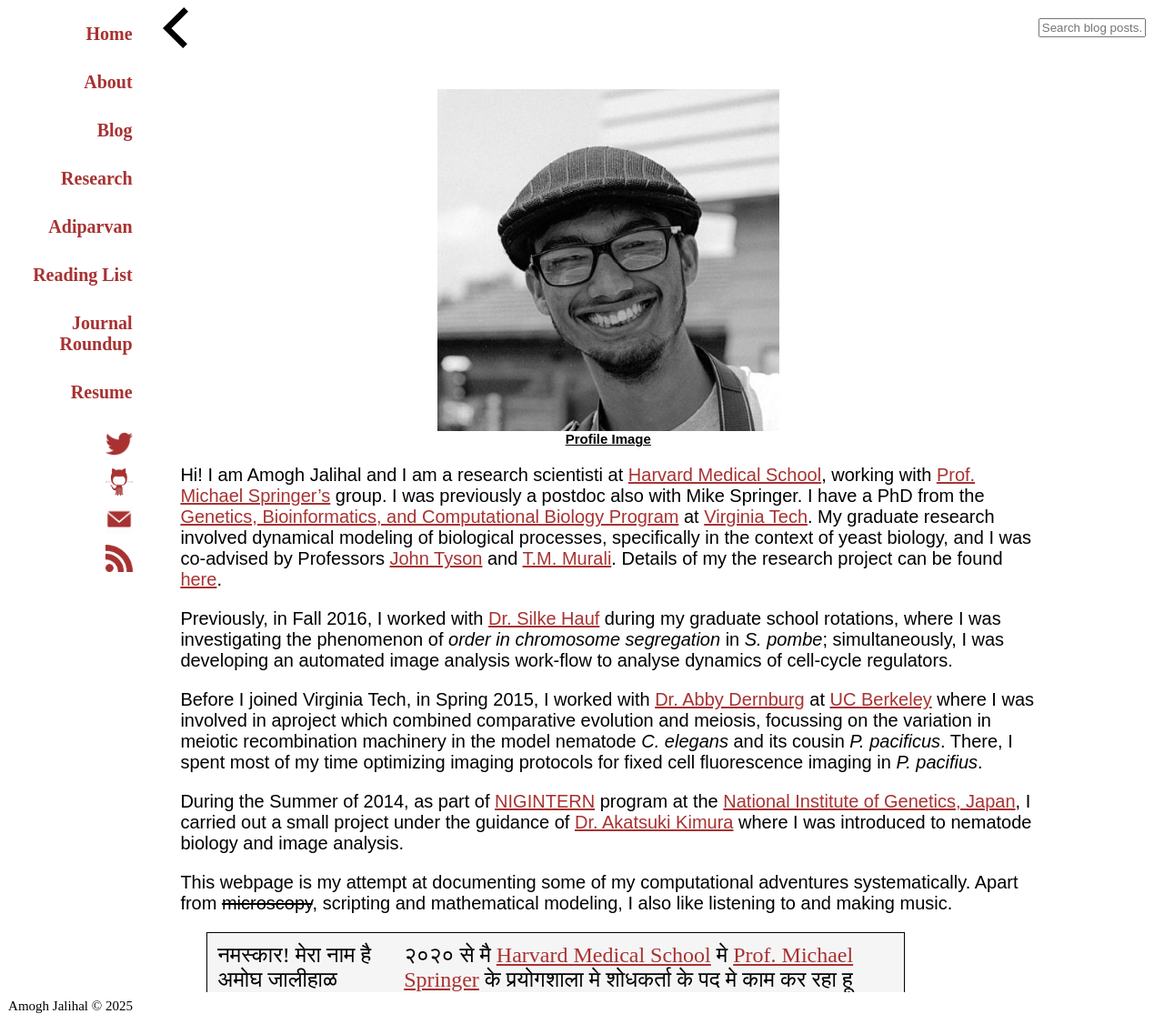
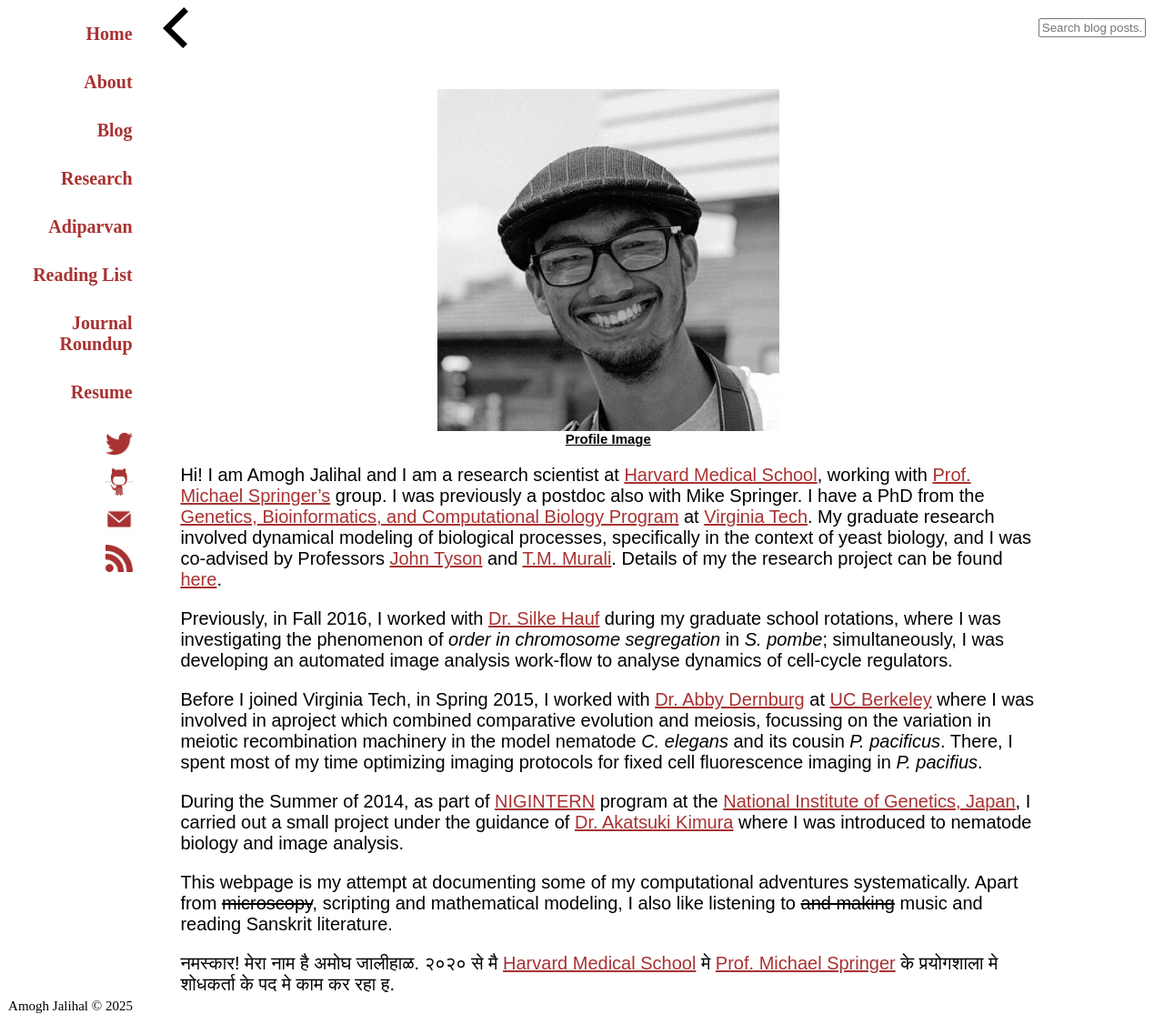
Before and after one commit to amoghpj/amoghpj.github.io, a Jekyll site: the page built from about.md, in a window 1280 px wide. Shown: the whole page at 91% size. Built offline with Jekyll 4.4.1, drawn with Linux system fonts in a browser that asks for light colours; comment, search, counter and statistics services are not loaded.

Commit message:
Formatting

```diff
--- a/about.md
+++ b/about.md
@@ -6,7 +6,7 @@
 
 ![Profile Image](/assets/images/me.jpeg)
 
-Hi! I am Amogh Jalihal and I am a research scientisti at [Harvard Medical School](https://hms.harvard.edu/),
+Hi! I am Amogh Jalihal and I am a research scientist at [Harvard Medical School](https://hms.harvard.edu/),
 working with [Prof. Michael Springer's](https://springerlab.org/) group. I was previously a postdoc also with Mike Springer. I have a PhD from the [Genetics, Bioinformatics, and
 Computational Biology Program](https://gbcb.graduateschool.vt.edu/) at [Virginia
 Tech](http://www.vt.edu/). My graduate research involved
@@ -43,7 +43,7 @@
 
 This webpage is my attempt at documenting some of my computational
 adventures systematically. Apart from ~~microscopy~~, scripting and
-mathematical modeling, I also like listening to and making music.
+mathematical modeling, I also like listening to ~~and making~~ music and reading Sanskrit literature.
 
 
-नमस्कार! मेरा नाम है अमोघ जालीहाळ| २०२० से मै [Harvard Medical School](https://hms.harvard.edu/) मे [Prof. Michael Springer](https://springerlab.org/) के प्रयोगशाला मे शोधकर्ता के पद मे काम कर रहा हू|
+नमस्कार! मेरा नाम है अमोघ जालीहाळ. २०२० से मै [Harvard Medical School](https://hms.harvard.edu/) मे [Prof. Michael Springer](https://springerlab.org/) के प्रयोगशाला मे शोधकर्ता के पद मे काम कर रहा हू.
```
